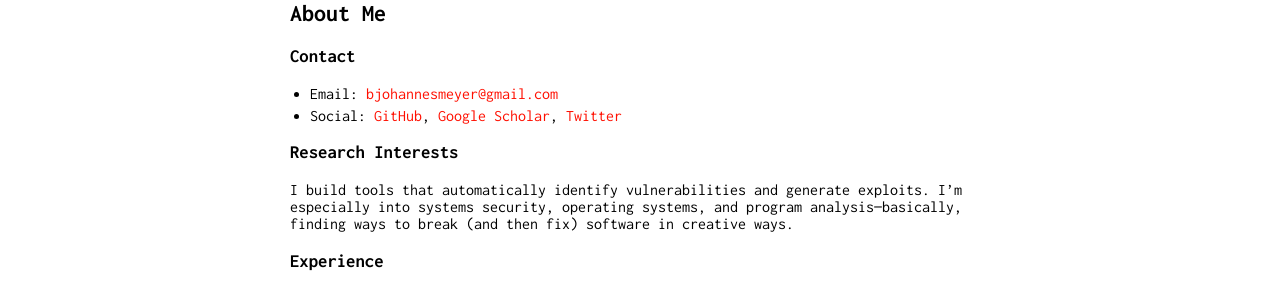
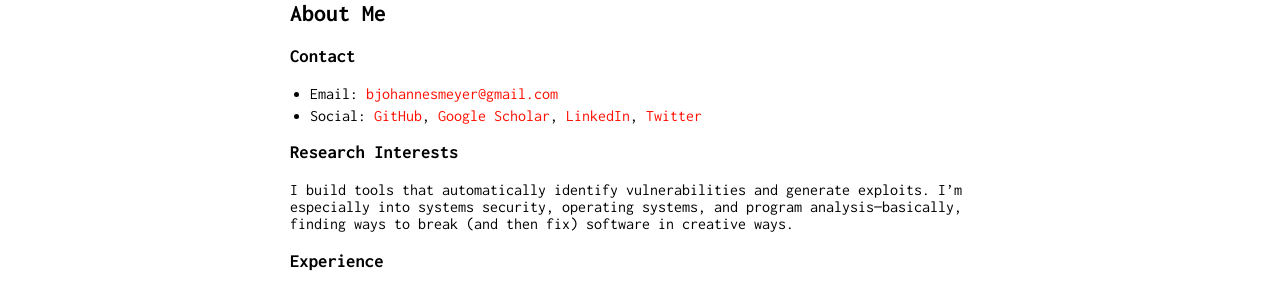
Before and after one commit to bjohannesmeyer/bjohannesmeyer.github.io, a Jekyll site: the page built from index.md, in a window 1280 px wide. Shown: the part 215-505 px from the top of the page. Built offline with Jekyll 4.4.1, drawn with Linux system fonts in a browser that asks for light colours.

Commit message:
linkedin

```diff
--- a/index.md
+++ b/index.md
@@ -13,7 +13,7 @@ Hi, I'm Brian! I’m a PhD student at [VU Amsterdam](https://vu.nl/en), fascinat
 ### Contact
 
 * Email: [bjohannesmeyer@gmail.com](mailto:bjohannesmeyer@gmail.com)
-* Social: [GitHub](https://github.com/bjohannesmeyer/), [Google Scholar](https://scholar.google.com/citations?user=hveLyDgAAAAJ), [Twitter](https://twitter.com/bjohannesmeyer)
+* Social: [GitHub](https://github.com/bjohannesmeyer/), [Google Scholar](https://scholar.google.com/citations?user=hveLyDgAAAAJ), [LinkedIn](https://www.linkedin.com/in/bjohannesmeyer), [Twitter](https://twitter.com/bjohannesmeyer)
 
 ### Research Interests
 
```
